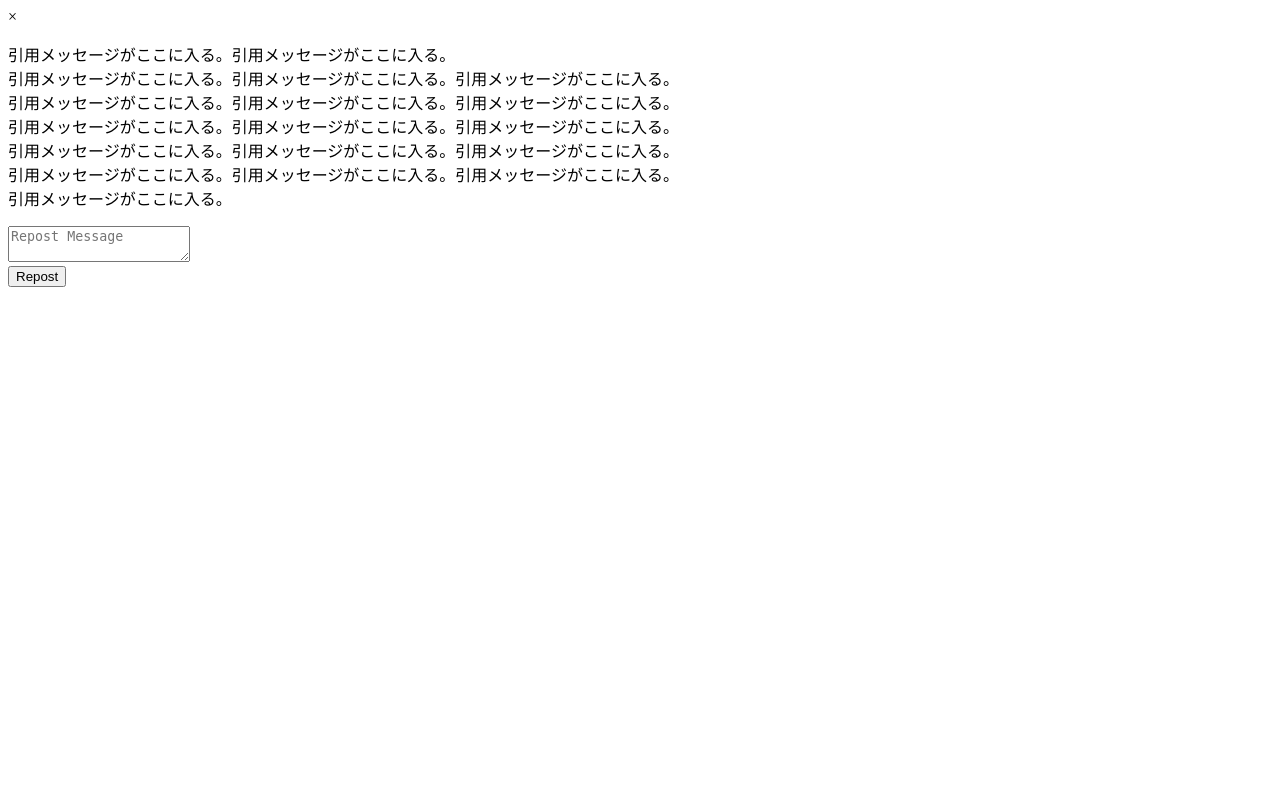
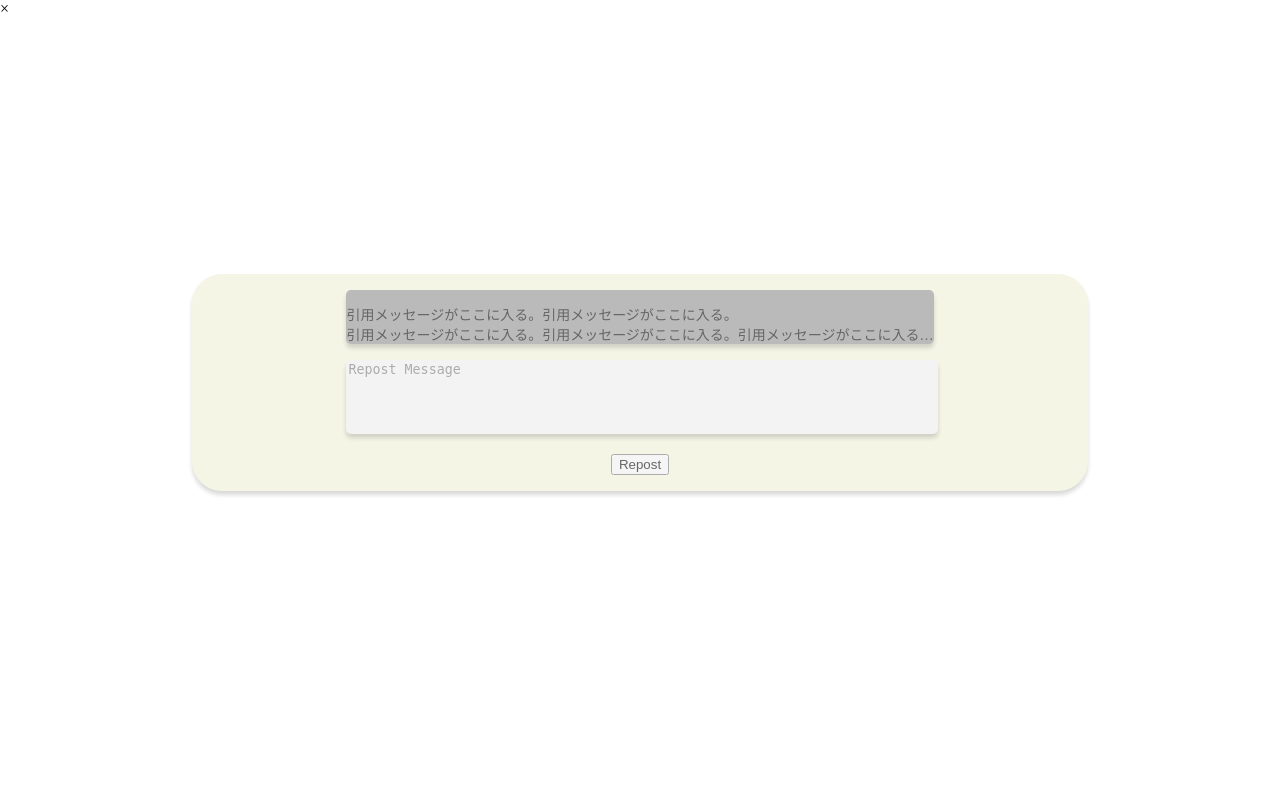
Before and after one commit to Raretech-Hackathon-TEAM-E/TEAM-E-App, a Flask app: template templates/modal/repost.html in a window 1280 px wide. Run offline with Flask 2, Linux system fonts and the light colour scheme; the template is opened without the code that fills it, so the values that code supplies are empty.

Commit message:
modal用htmlとcssの修正2

```diff
--- a/static/css/modal.css
+++ b/static/css/modal.css
@@ -0,0 +1,21 @@
+.modal {
+    position: fixed;
+    z-index: 1;
+    left: 0;
+    top: 0;
+    height: 100%;
+    width: 100%;
+    overflow: auto;
+}
+
+.modal-container{
+    display: flex;
+    justify-content: center;
+    align-items: center ;
+    margin: 20% auto;
+    width: 70%;
+    background: #EFEFD5;
+    opacity: 0.6;
+    box-shadow: 0px 4px 4px rgb(0 0 0 / 25%);
+    border-radius: 30px;
+}
--- a/static/css/repost.css
+++ b/static/css/repost.css
@@ -1,7 +1,18 @@
+.modal {
+    position: fixed;
+    z-index: 1;
+    left: 0;
+    top: 0;
+    height: 100%;
+    width: 100%;
+    overflow: auto;
+}
+
 .container{
     display: flex;
     justify-content: center;
     align-items: center ;
+    margin: 20% auto;
     width: 70%;
     background: #EFEFD5;
     opacity: 0.6;
@@ -19,6 +30,12 @@
     box-shadow: 0px 4px 4px rgba(0, 0, 0, 0.25);
     border:none;
     border-radius: 5px;
+
+    /*表示数に関する制限 表示行数を3行まで*/
+    display: -webkit-box;
+    -webkit-box-orient: vertical;
+    -webkit-line-clamp: 2;
+    overflow: hidden;
 }
 .quote-message p{
    text-align: left;
--- a/templates/modal/add-channel.html
+++ b/templates/modal/add-channel.html
@@ -16,6 +16,7 @@
       <div class="modal-header">
         <span class="modalClose" id="add-page-close-btn">×</span>
       </div>
+      <div class="modal-container">
         <form class="modal-body" action="/" method="POST">
           <input
             type="text"
@@ -33,5 +34,6 @@
         </form>
       </div>
     </div>
+  </div>
   </body>
 </html>
--- a/templates/modal/repost.html
+++ b/templates/modal/repost.html
@@ -7,19 +7,17 @@
         <meta name="description" content="" />
         <link
             rel="stylesheet"
-            href="../../static/css/modal.css"
             href="../../static/css/repost.css"
         />
  </head>
  <body>
  <div id="repost-modal" class="modal">
     <div class="modal-content">
-      <div class="modal-header">
+
       <span class="modalClose" id="repost-page-close-btn">×</span>
-      </div>
+
       <div id="repost-message-modal" class="container">
       <div class="modal-content">
-
         <div class="quote-message items">
             <p>引用メッセージがここに入る。引用メッセージがここに入る。<br>
             引用メッセージがここに入る。引用メッセージがここに入る。引用メッセージがここに入る。<br>
@@ -29,6 +27,7 @@
             引用メッセージがここに入る。引用メッセージがここに入る。引用メッセージがここに入る。<br>
             引用メッセージがここに入る。</p>
         </div>
+       <form class="modal-body" action="/" method="POST">
         <div class="repost-message items">
             <textarea class="repost-message-area"
             name="repost-massage"
@@ -40,6 +39,7 @@
             Repost
         </button>
         </div>
+        </form>
       </div>
       </div>
     </div>
--- a/templates/modal/update-channel.html
+++ b/templates/modal/update-channel.html
@@ -16,6 +16,7 @@
       <div class="modal-header">
         <span class="modalClose" id="update-page-close-btn">×</span>
       </div>
+      <div class="modal-container">
         <form class="modal-body" action="/update_channel" method="POST">
           <input
             type="text"
@@ -34,5 +35,6 @@
         </form>
       </div>
     </div>
+  </div>
  </body>
 </html>
```
Also changed, not shown: templates/modal/delete-confirmation.html (+8 -6 lines). Lines whose indentation alone changed are shown as unchanged.
